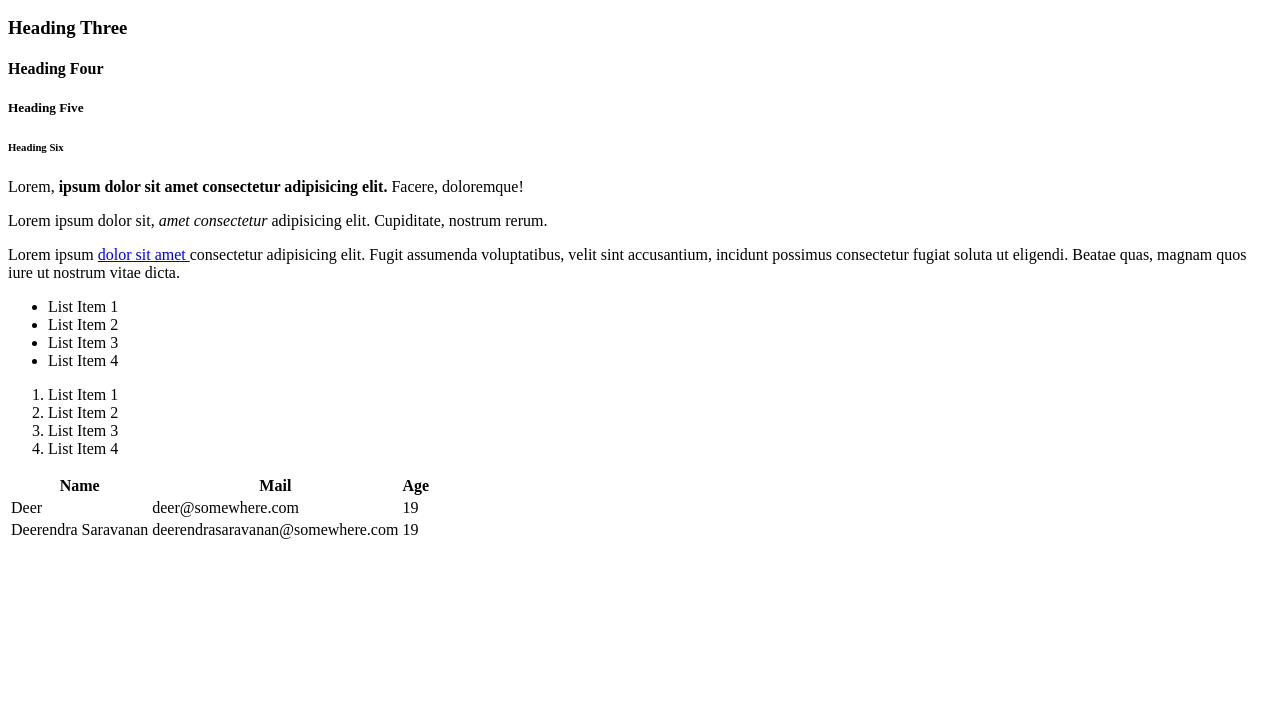
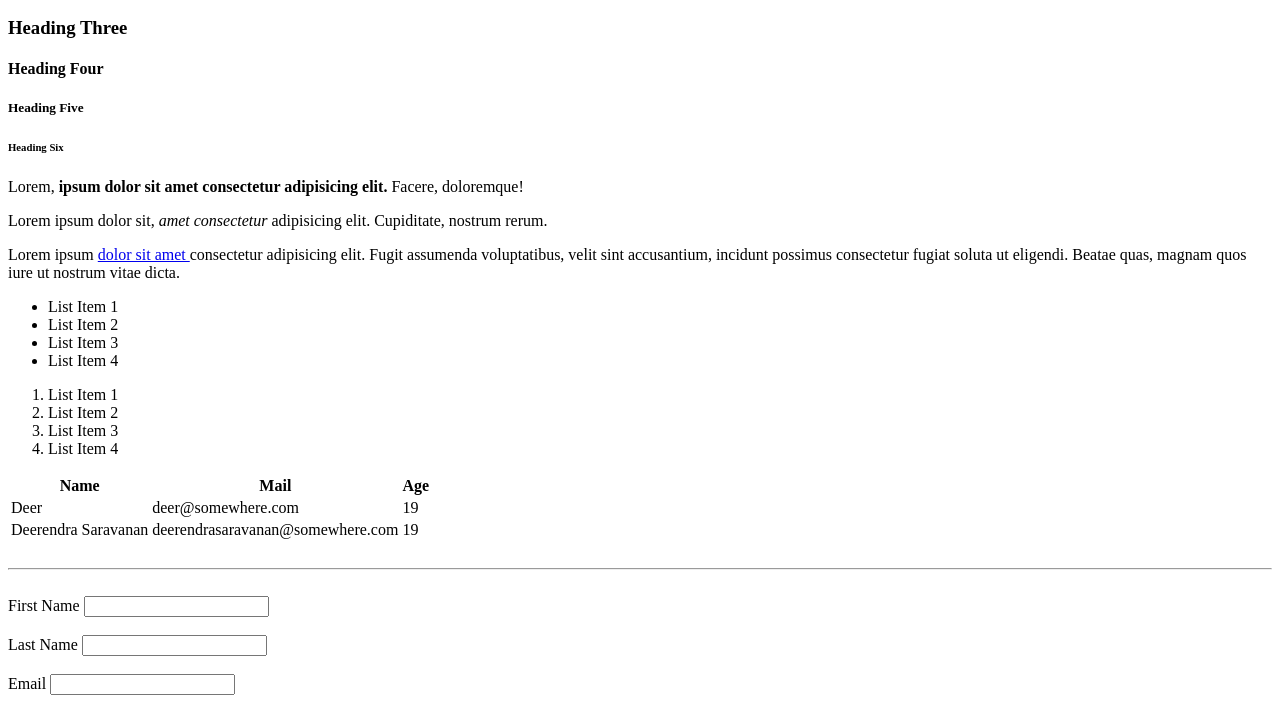
Before and after one commit to Nittham/ExampleDev, a plain HTML site: page index.html in a window 1280 px wide. Shown: the part 110-813 px from the top of the page. Drawn offline with Linux system fonts and the light colour scheme.

Commit message:
Forms added

```diff
--- a/index.html
+++ b/index.html
@@ -53,5 +53,25 @@
     </tr>
     </tbody>
 </table>
+<br>
+<hr>
+<br>
+<!--Forms-->
+<form action="process.php" method="POST">
+    <div>
+        <label>First Name</label>
+        <input type="text" name="firstName">
+    </div>
+    <br>
+    <div>
+        <label>Last Name</label>
+        <input type="text" name="lastName">
+    </div>
+    <br>
+    <div>
+        <label>Email</label>
+        <input type="email" name="email">
+    </div>
+</form>
 </body>
 </html>
```
